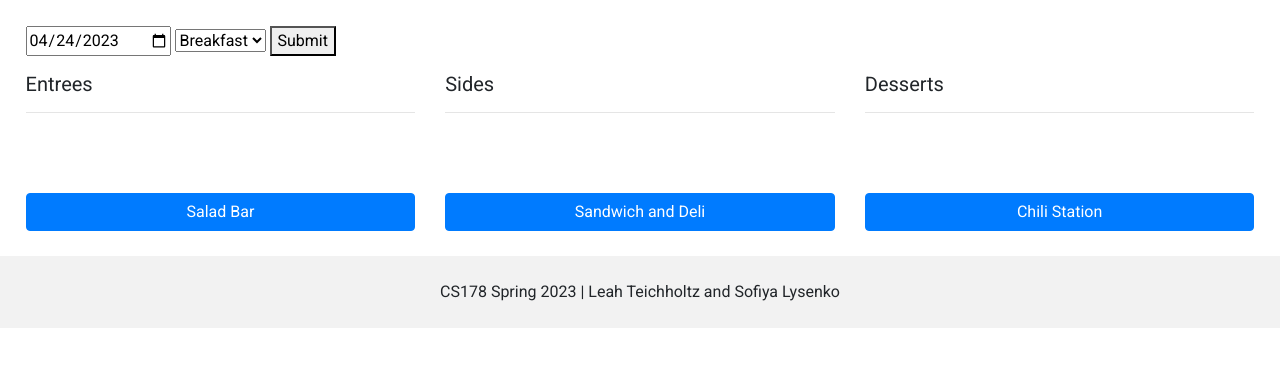
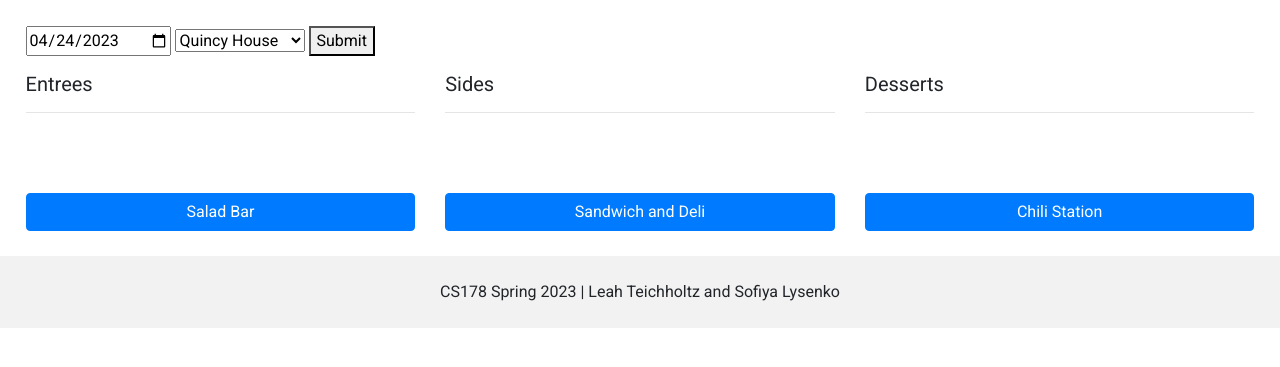
Before and after one commit to leahteich/cs178-final, a Flask app: page / in a window 1280 px wide. Shown: the part 56-423 px from the top of the page. Run offline with Flask 2, Linux system fonts and the light colour scheme; data that the repository does not hold is empty; some libraries are stand-ins or nearby versions.

Commit message:
playtest only quincy/lev

```diff
--- a/betterhuds/templates/index.html
+++ b/betterhuds/templates/index.html
@@ -4,8 +4,8 @@
         <form method="post">
             <input type="date" name="datepick" id="datePicker" value="2017-06-01" />
             <select name="dhalls" id="dhalls">
-                <option value="0">Breakfast</option>
-                <option value="0">Breakfast</option>
+                <option value="8">Quincy House</option>
+                <option value="16">Leverett House</option>
                 {# {%for key,val in locations.items() %}
                     <option value={{key}}>{{val}}</option>
                 {%endfor%} #}
```
